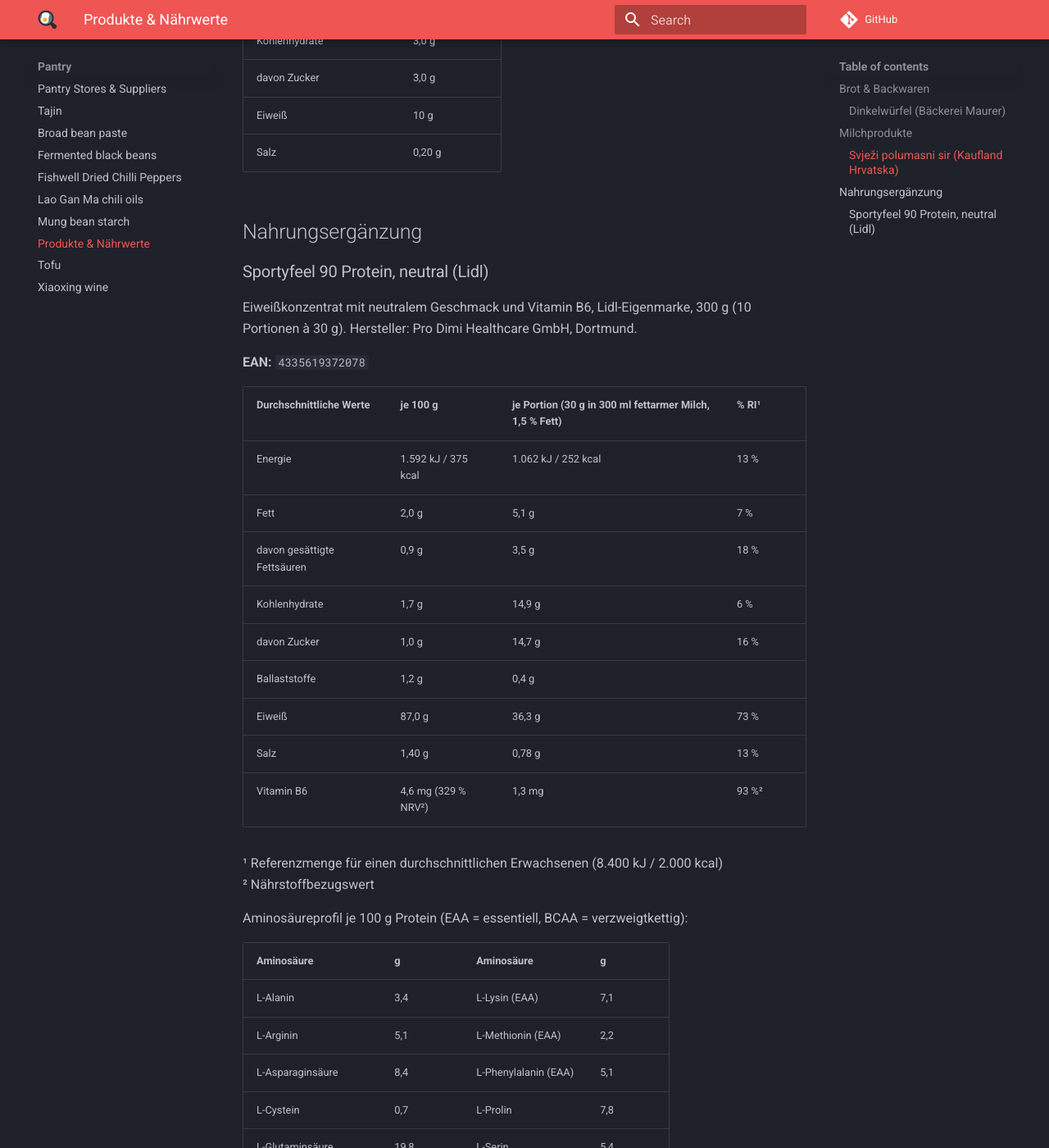
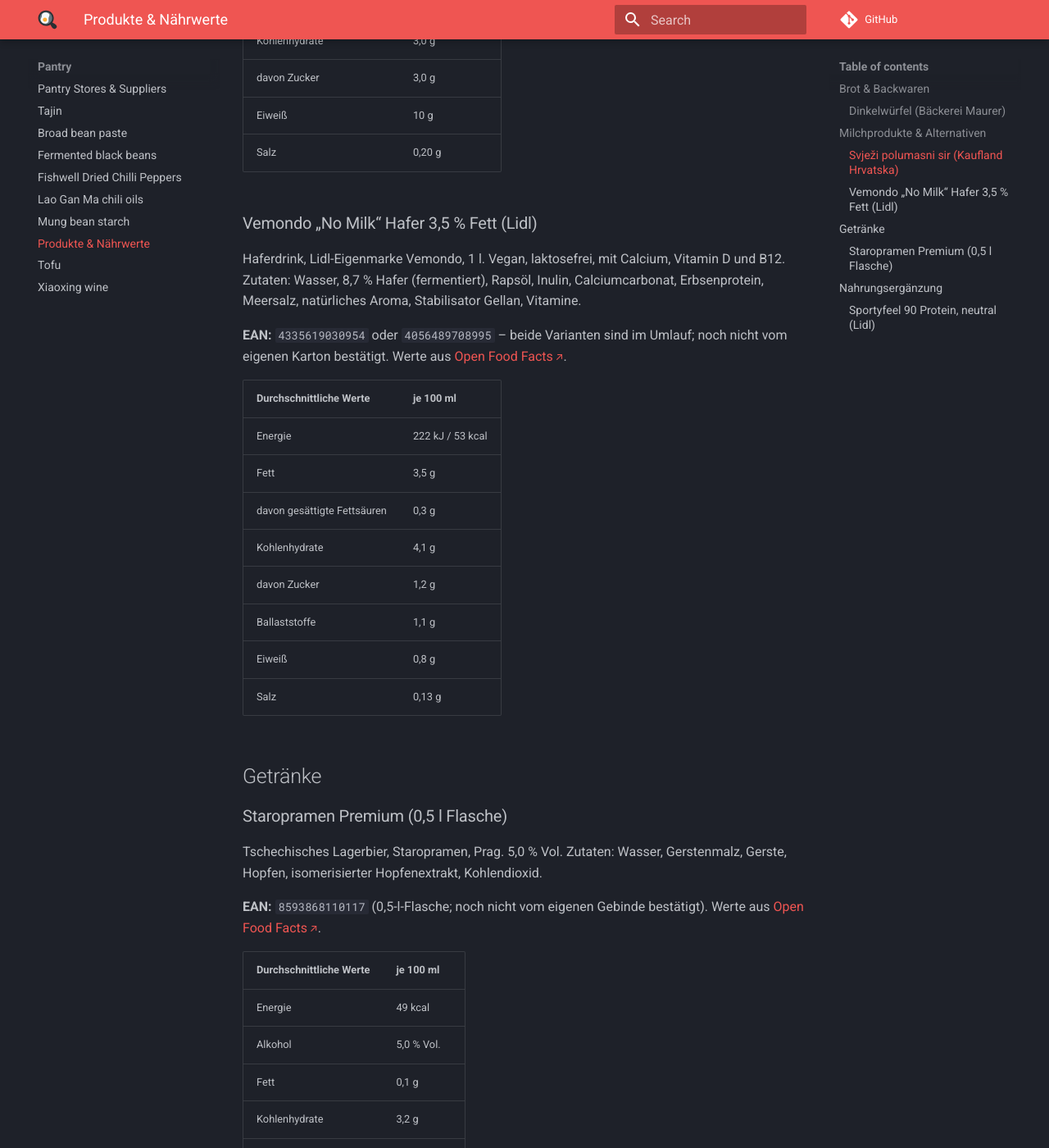
Before and after one commit to afoeder/adrians-cooking, an MkDocs documentation site: the page built from docs/pantry/nutrition-facts.md, in a window 1280 px wide and 1400 px high, scrolled down 1425 px. Shown: the whole window at 82% size. Built offline with MkDocs 1.6.1 and Material for MkDocs 9.7.7, drawn with Linux system fonts in a browser that asks for light colours; comment, search, counter and statistics services are not loaded; some of the changed text lies outside the part shown.

Commit message:
Add meal plan blog post for 2026-09-28
Frühstück (Skyr mit Haferflocken, Kaffee mit Haferdrink), Mittag
(Kantine: paniertes Hähnchenschnitzel, grüne Bohnen, Balkangemüse,
Salat), Abendessen (Dinkelwürfel mit halbfettem Frischkäse), ein halber
Proteinshake und 0,5 l Staropramen, jeweils mit Makros. Produkte
verlinkt auf den Produktkatalog; Vemondo No Milk und Staropramen dort
neu aufgenommen.

Co-Authored-By: Claude Opus 5.5 <noreply@anthropic.com>
Claude-Session: https://claude.ai/code/session_012ad8CN7Hr6VFFpZBcPmGpG

```diff
--- a/docs/pantry/nutrition-facts.md
+++ b/docs/pantry/nutrition-facts.md
@@ -30,7 +30,7 @@ Keine EAN (Bäckerware).
 | Eiweiß                      | 11 g                |
 | Salz                        | 1,6 g               |
 
-## Milchprodukte
+## Milchprodukte & Alternativen
 
 ### Svježi polumasni sir (Kaufland Hrvatska) {#ean-3858893130611}
 
@@ -49,6 +49,45 @@ Inverkehrbringer: Kaufland Hrvatska k.d., Zagreb.
 | davon Zucker                | 3,0 g             |
 | Eiweiß                      | 10 g              |
 | Salz                        | 0,20 g            |
+
+### Vemondo „No Milk“ Hafer 3,5 % Fett (Lidl) {#lidl-vemondo-no-milk-hafer-3-5}
+
+Haferdrink, Lidl-Eigenmarke Vemondo, 1 l. Vegan, laktosefrei, mit Calcium, Vitamin D und B12.
+Zutaten: Wasser, 8,7 % Hafer (fermentiert), Rapsöl, Inulin, Calciumcarbonat, Erbsenprotein,
+Meersalz, natürliches Aroma, Stabilisator Gellan, Vitamine.
+
+**EAN:** `4335619030954` oder `4056489708995` – beide Varianten sind im Umlauf; noch nicht vom
+eigenen Karton bestätigt. Werte aus [Open Food Facts](https://de.openfoodfacts.org/produkt/4335619030954/no-milk-hafer-3-5-fett-vemondo).
+
+| Durchschnittliche Werte     | je 100 ml       |
+|-----------------------------|-----------------|
+| Energie                     | 222 kJ / 53 kcal |
+| Fett                        | 3,5 g           |
+| davon gesättigte Fettsäuren | 0,3 g           |
+| Kohlenhydrate               | 4,1 g           |
+| davon Zucker                | 1,2 g           |
+| Ballaststoffe               | 1,1 g           |
+| Eiweiß                      | 0,8 g           |
+| Salz                        | 0,13 g          |
+
+## Getränke
+
+### Staropramen Premium (0,5 l Flasche) {#ean-8593868110117}
+
+Tschechisches Lagerbier, Staropramen, Prag. 5,0 % Vol.
+Zutaten: Wasser, Gerstenmalz, Gerste, Hopfen, isomerisierter Hopfenextrakt, Kohlendioxid.
+
+**EAN:** `8593868110117` (0,5-l-Flasche; noch nicht vom eigenen Gebinde bestätigt).
+Werte aus [Open Food Facts](https://de.openfoodfacts.org/produkt/8593868110117/staropramen-premium-beer).
+
+| Durchschnittliche Werte     | je 100 ml   |
+|-----------------------------|-------------|
+| Energie                     | 49 kcal     |
+| Alkohol                     | 5,0 % Vol.  |
+| Fett                        | 0,1 g       |
+| Kohlenhydrate               | 3,2 g       |
+| davon Zucker                | 0,5 g       |
+| Eiweiß                      | 0,7 g       |
 
 ## Nahrungsergänzung
 
```
Also changed, not shown: docs/blog/posts/2026-09-28 What to eat.md (added, +100 -0 lines).
